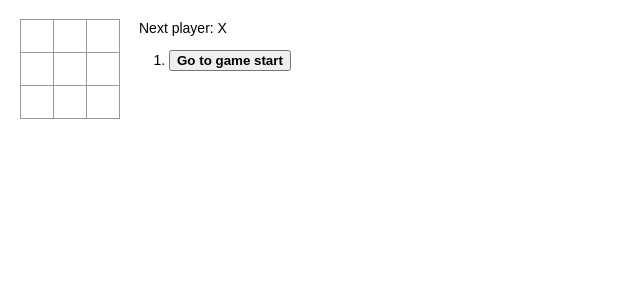
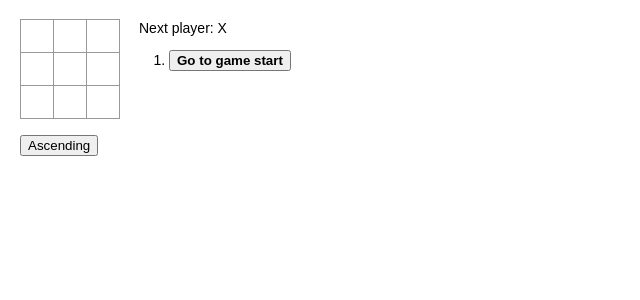
Before and after one commit to AVM-Martin/Web-ReactTutorial, a React (Create React App) app: page / in a window 1280 px wide. Shown: the top 300 px of the page, without its empty margins (0-640 px from the left). Built offline with nearby package versions, Linux system fonts and the light colour scheme.

Commit message:
Add a toggle button to sort the moves (no 4)

```diff
--- a/src/index.js
+++ b/src/index.js
@@ -36,6 +36,16 @@ function Square(props) {
     >
       {props.value}
     </button>
+  );
+}
+
+function ToggleButton(props){
+  return (
+    <div>
+      <button onClick={props.onClick}>
+        {props.value}
+      </button>
+    </div>
   );
 }
 
@@ -82,6 +92,7 @@ class Game extends React.Component {
         squares: Array(9).fill(null),
         highlight: Array(9).fill(false),
       }],
+      isAscendingOrder: true,
       stepNumber: 0,
       xIsNext: true,
     };
@@ -127,7 +138,7 @@ class Game extends React.Component {
     this.setState({
       stepNumber: step,
       xIsNext: (step % 2) === 0,
-    })
+    });
   }
 
   render() {
@@ -138,9 +149,9 @@ class Game extends React.Component {
     const winner = calculateWinner(current.squares, current.highlight);
 
     const moves = history.map((step, move) => {
-      const desc = move ?
-        'Go to move #' + move + ' at ' + this.getPosition(move):
-        'Go to game start';
+      const desc = move
+        ? 'Go to move #' + move + ' at ' + this.getPosition(move)
+        : 'Go to game start';
       return (
         <li key={move}>
           <button
@@ -152,6 +163,9 @@ class Game extends React.Component {
         </li>
       );
     });
+    const display_moves = this.state.isAscendingOrder===true
+      ? moves
+      : moves.reverse();
 
     let status;
     if (this.state.stepNumber===SIZE*SIZE && !winner) {
@@ -170,6 +184,14 @@ class Game extends React.Component {
             highlight={current.highlight}
             onClick={(i) => this.handleClick(i)}
           />
+          <br />
+          <ToggleButton
+            value={this.state.isAscendingOrder===true
+              ? "Ascending"
+              : "Descending"
+            }
+            onClick={() => this.toggleHistory()}
+          />
         </div>
         <div className="game-info">
           <div>{status}</div>
@@ -177,6 +199,12 @@ class Game extends React.Component {
         </div>
       </div>
     );
+  }
+
+  toggleHistory(){
+    this.setState({
+      isAscendingOrder: !this.state.isAscendingOrder,
+    });
   }
 }
 
```
